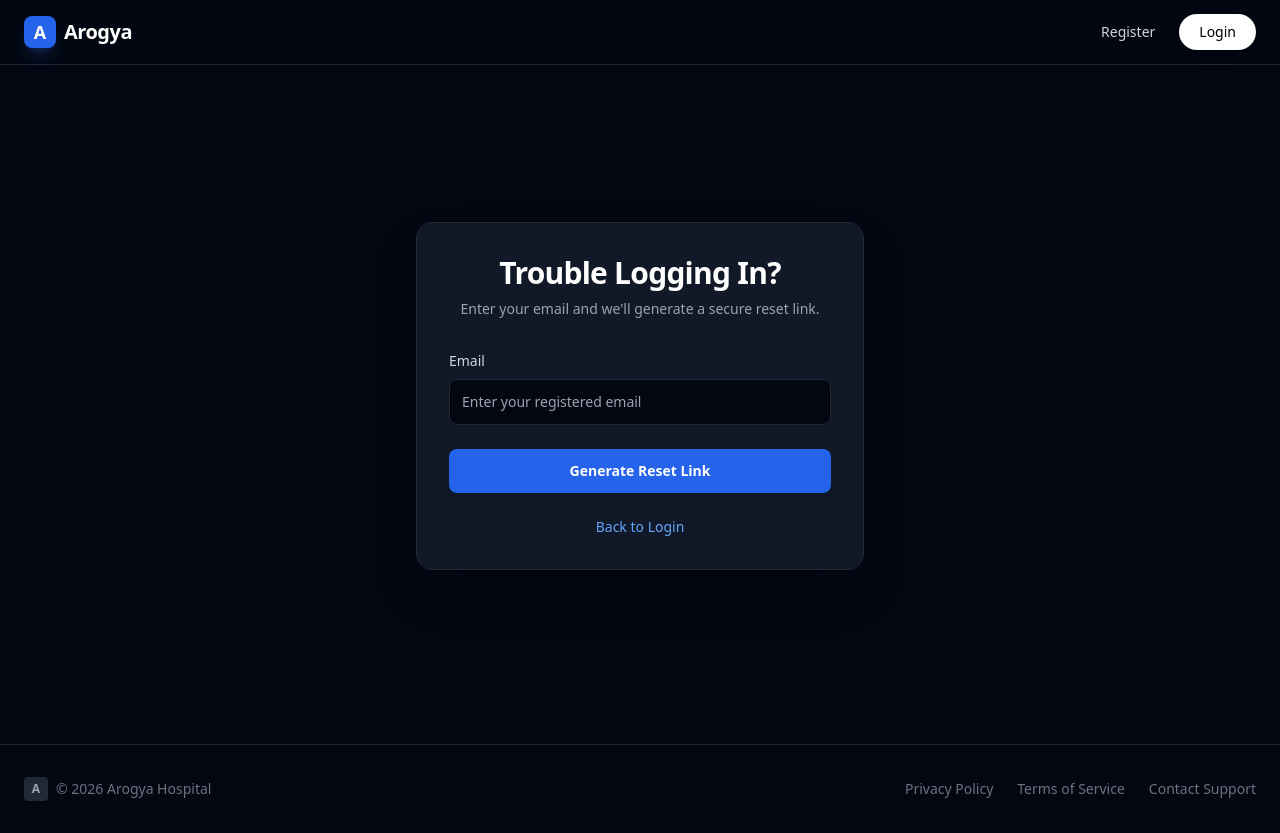
After one commit to sharancreates/hospital-management-system, a Flask app: page /reset_password in a window 1280 px wide. The commit adds this page. Run offline with Flask 3, Linux system fonts and the light colour scheme; some libraries are stand-ins or nearby versions.

Commit message:
forget password feature

```diff
--- a/extensions.py
+++ b/extensions.py
@@ -1,3 +1,5 @@
 from flask_sqlalchemy import SQLAlchemy
+from flask_mail import Mail
 
+mail = Mail()
 db = SQLAlchemy()
--- a/forms.py
+++ b/forms.py
@@ -6,6 +6,7 @@ from flask_wtf import FlaskForm
 from wtforms import StringField, PasswordField, SubmitField, SelectField, DateField, IntegerField
 from wtforms.validators import DataRequired, Email, Length, EqualTo, ValidationError
 from datetime import date
+from models import User
 
 class PatientRegistrationForm(FlaskForm):
     pat_name = StringField('Full Name', validators=[DataRequired(), Length(min=2, max=100)])
@@ -37,8 +38,6 @@ class DoctorForm(FlaskForm):
     contact_num = StringField('Contact Number', validators=[DataRequired(),Length(min=10, max=15, message="Phone number must be 10-15 digits"),Regexp(r'^\+?1?\d{9,15}$', message="Invalid phone format (digits only)")])
 
     dob = DateField('Date of Birth', format='%Y-%m-%d', validators=[DataRequired()])
-
-    # Coerce=int ensures the value sent back is an integer (Department ID)
     specialization = SelectField('Department', coerce=int, validators=[DataRequired()])
 
     submit = SubmitField('Save Doctor')
@@ -50,14 +49,9 @@ class DoctorForm(FlaskForm):
 
 class PatientForm(FlaskForm):
     pat_name = StringField('Patient Name', validators=[DataRequired(), Length(min=2, max=100)])
-
     gender = RadioField('Gender', choices=[('Male', 'Male'), ('Female', 'Female'), ('Other', 'Other')], validators=[DataRequired()])
-
     contact_num = StringField('Contact Number', validators=[DataRequired(),Length(min=10, max=15),Regexp(r'^\d+$', message="Phone number must contain only digits")])
-
     dob = DateField('Date of Birth', format='%Y-%m-%d', validators=[DataRequired()])
-
-    # Age is often calculated from DOB, but if you want it manually input:
     age = IntegerField('Age', validators=[DataRequired()])
 
     submit = SubmitField('Save Patient')
@@ -74,8 +68,11 @@ class AppointmentForm(FlaskForm):
         if field.data < date.today():
             raise ValidationError("Appointments cannot be booked in the past.")
 
-# --- LOGIN FORM ---
-# Use this for your login.html page
+class ResetPasswordForm(FlaskForm):
+    password = PasswordField('New Password', validators=[DataRequired(), Length(min=6)])
+    confirm_password = PasswordField('Confirm Password', validators=[DataRequired(), EqualTo('password')])
+    submit = SubmitField('Reset Password')
+
 class LoginForm(FlaskForm):
     email = StringField('Email', validators=[DataRequired(), Email()])
     password = PasswordField('Password', validators=[DataRequired()])
@@ -89,7 +86,6 @@ class TreatmentForm(FlaskForm):
 
 class AvailabilityForm(FlaskForm):
     date = DateField('Date', format='%Y-%m-%d', validators=[DataRequired()])
-    # Pre-defined slots to match your logic
     time_slot = SelectField('Time Slot', choices=[
         ('09:00', '09:00 - 11:00'),
         ('11:00', '11:00 - 13:00'),
@@ -103,3 +99,12 @@ class AvailabilityForm(FlaskForm):
     def validate_date(self, field):
         if field.data < date.today():
             raise ValidationError("You cannot set availability for past dates.")
+
+class RequestResetForm(FlaskForm):
+    email = StringField('Email', validators=[DataRequired(), Email()])
+    submit = SubmitField('Request Password Reset')
+
+    def validate_email(self, email):
+        user = User.query.filter_by(email=email.data).first()
+        if user is None:
+            raise ValidationError('There is no account with that email. You must register first.')
--- a/routes/auth_routes.py
+++ b/routes/auth_routes.py
@@ -1,15 +1,15 @@
 from flask import Blueprint, render_template, redirect, url_for, flash, request
 from flask_login import login_user, logout_user, login_required, current_user
-from werkzeug.security import check_password_hash # Ensure you use this for secure password checking
+from werkzeug.security import check_password_hash, generate_password_hash
 from models import User
-from forms import LoginForm
+from forms import LoginForm, RequestResetForm
 from extensions import db
+from forms import ResetPasswordForm
 
 auth_bp = Blueprint('auth', __name__)
 
 @auth_bp.route('/login', methods=['GET', 'POST'])
 def login():
-    # 1. FIX: Redirect if user is already logged in
     if current_user.is_authenticated:
         if current_user.role == 'admin':
             return redirect(url_for('admin.admin_dashboard'))
@@ -18,20 +18,15 @@ def login():
         elif current_user.role == 'patient':
             return redirect(url_for('patient.patient_dashboard'))
 
-    # 2. FIX: Use the Flask-WTF Form
     form = LoginForm()
 
     if form.validate_on_submit():
         user = User.query.filter_by(email=form.email.data).first()
 
-        # 3. FIX: Secure password check
-        # Note: If your User model has a method check_password(), use user.check_password(form.password.data)
-        # Otherwise, use check_password_hash(user.password_hash, form.password.data)
         if user and check_password_hash(user.password_hash, form.password.data):
             login_user(user)
             flash('Logged in successfully.', 'success')
 
-            # Role-based Redirect
             if user.role == 'admin':
                 return redirect(url_for('admin.admin_dashboard'))
             elif user.role == 'doctor':
@@ -43,7 +38,6 @@ def login():
         else:
             flash('Invalid email or password.', 'danger')
 
-    # 4. FIX: Pass the form to the template
     return render_template('login.html', form=form)
 
 @auth_bp.route('/logout')
@@ -52,3 +46,49 @@ def logout():
     logout_user()
     flash('You have been logged out.', 'info')
     return redirect(url_for('auth.login'))
+
+@auth_bp.route("/reset_password", methods=['GET', 'POST'])
+def reset_request():
+    if current_user.is_authenticated:
+        return redirect(url_for('index'))
+
+    form = RequestResetForm()
+    if form.validate_on_submit():
+        user = User.query.filter_by(email=form.email.data).first()
+
+        token = user.get_reset_token()
+
+        reset_url = url_for('auth.reset_token', token=token, _external=True)
+
+        flash(f'''
+            <span class="font-bold">DEMO MODE:</span>
+            No email server configured.
+            <a href="{reset_url}" class="underline text-blue-400 font-bold hover:text-blue-300">
+                Click here to Reset Password
+            </a>
+        ''', 'info')
+
+        return redirect(url_for('auth.login'))
+
+    return render_template('forgot_password.html', title='Reset Password', form=form)
+
+
+@auth_bp.route("/reset_password/<token>", methods=['GET', 'POST'])
+def reset_token(token):
+    if current_user.is_authenticated:
+        return redirect(url_for('index'))
+    user = User.verify_reset_token(token)
+
+    if user is None:
+        flash('That is an invalid or expired token', 'warning')
+        return redirect(url_for('auth.reset_request'))
+
+    form = ResetPasswordForm()
+    if form.validate_on_submit():
+        hashed_password = generate_password_hash(form.password.data)
+        user.password_hash = hashed_password
+        db.session.commit()
+        flash('Your password has been updated! You can now log in.', 'success')
+        return redirect(url_for('auth.login'))
+
+    return render_template('reset_token.html', title='Reset Password', form=form)
--- a/templates/base.html
+++ b/templates/base.html
@@ -96,7 +96,7 @@
                                 {% endif %}
                             </div>
 
-                            <div class="text-sm font-medium">{{ message }}</div>
+                            <div class="text-sm font-medium">{{ message | safe }}</div>
                         </div>
                     {% endfor %}
                 </div>
--- /dev/null
+++ b/templates/forgot_password.html
@@ -0,0 +1,35 @@
+{% extends "base.html" %}
+
+{% block title %}Forgot Password - Arogya{% endblock %}
+
+{% block content %}
+<div class="flex items-center justify-center min-h-[calc(100vh-200px)]">
+    <div class="w-full max-w-md p-8 bg-gray-900 border border-gray-800 rounded-2xl shadow-2xl backdrop-blur-sm">
+
+        <div class="text-center mb-8">
+            <h2 class="text-3xl font-bold text-white mb-2 tracking-tight">Trouble Logging In?</h2>
+            <p class="text-gray-400 text-sm">Enter your email and we'll generate a secure reset link.</p>
+        </div>
+
+        <form class="space-y-6" method="POST">
+            {{ form.hidden_tag() }}
+
+            <div>
+                {{ form.email.label(class="block text-sm font-medium text-gray-300 mb-2") }}
+                {{ form.email(class="w-full bg-gray-950 border border-gray-800 text-white text-sm rounded-lg focus:ring-2 focus:ring-blue-500 block p-3 outline-none transition-all", placeholder="Enter your registered email") }}
+                {% for error in form.email.errors %}
+                    <p class="text-red-500 text-xs mt-1">{{ error }}</p>
+                {% endfor %}
+            </div>
+
+            <button type="submit" class="w-full text-white bg-blue-600 hover:bg-blue-500 font-bold rounded-lg text-sm px-5 py-3 shadow-lg hover:shadow-blue-500/20 transition-all">
+                Generate Reset Link
+            </button>
+
+            <div class="text-center text-sm text-gray-400 mt-4">
+                <a href="{{ url_for('auth.login') }}" class="font-medium text-blue-400 hover:text-blue-300">Back to Login</a>
+            </div>
+        </form>
+    </div>
+</div>
+{% endblock %}
```
Also changed, not shown: models.py (+15 -0 lines), routes/patient_routes.py (+24 -24 lines), templates/login.html (+9 -1 lines), templates/reset_token.html (added, +39 -0 lines).
